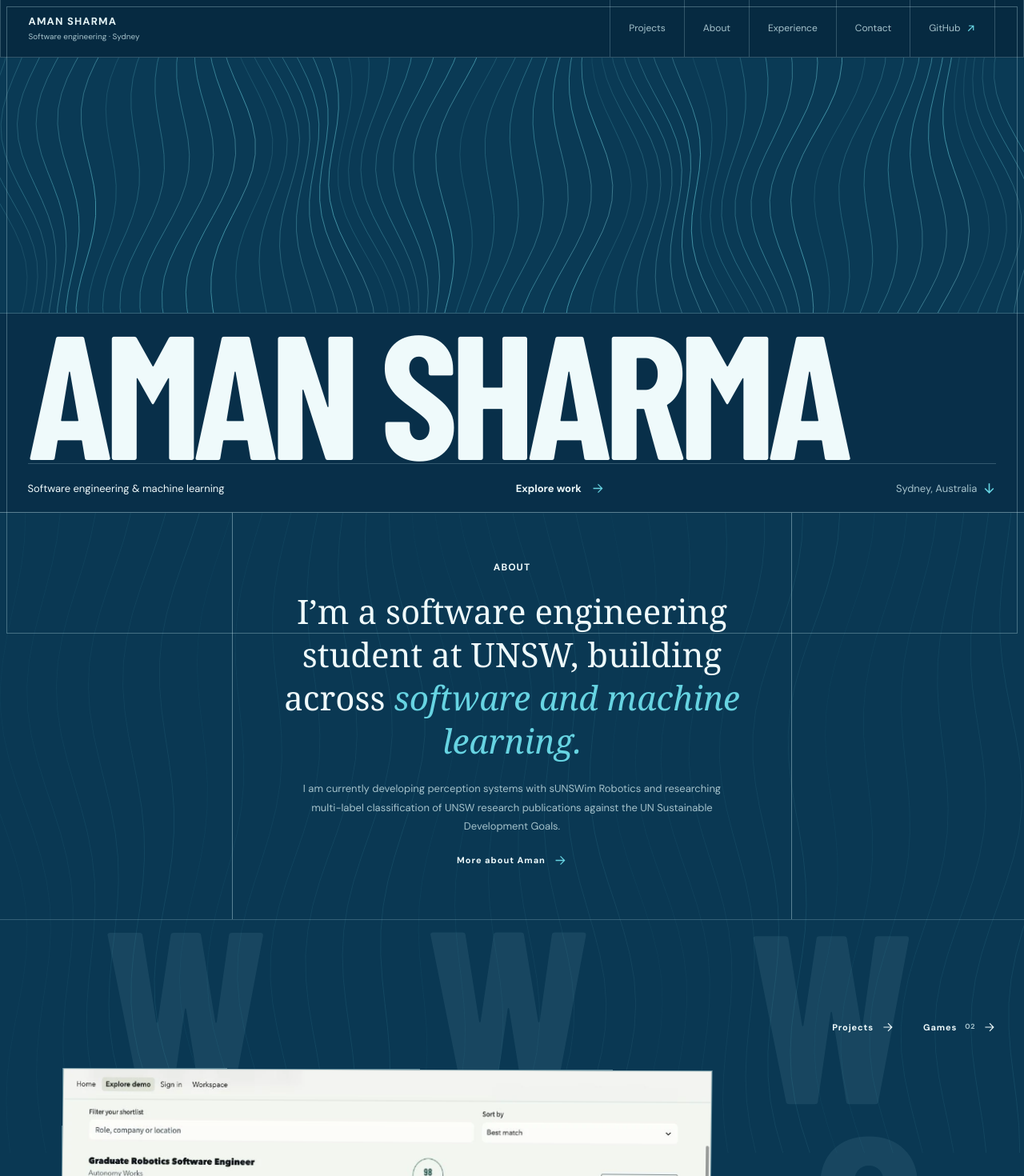
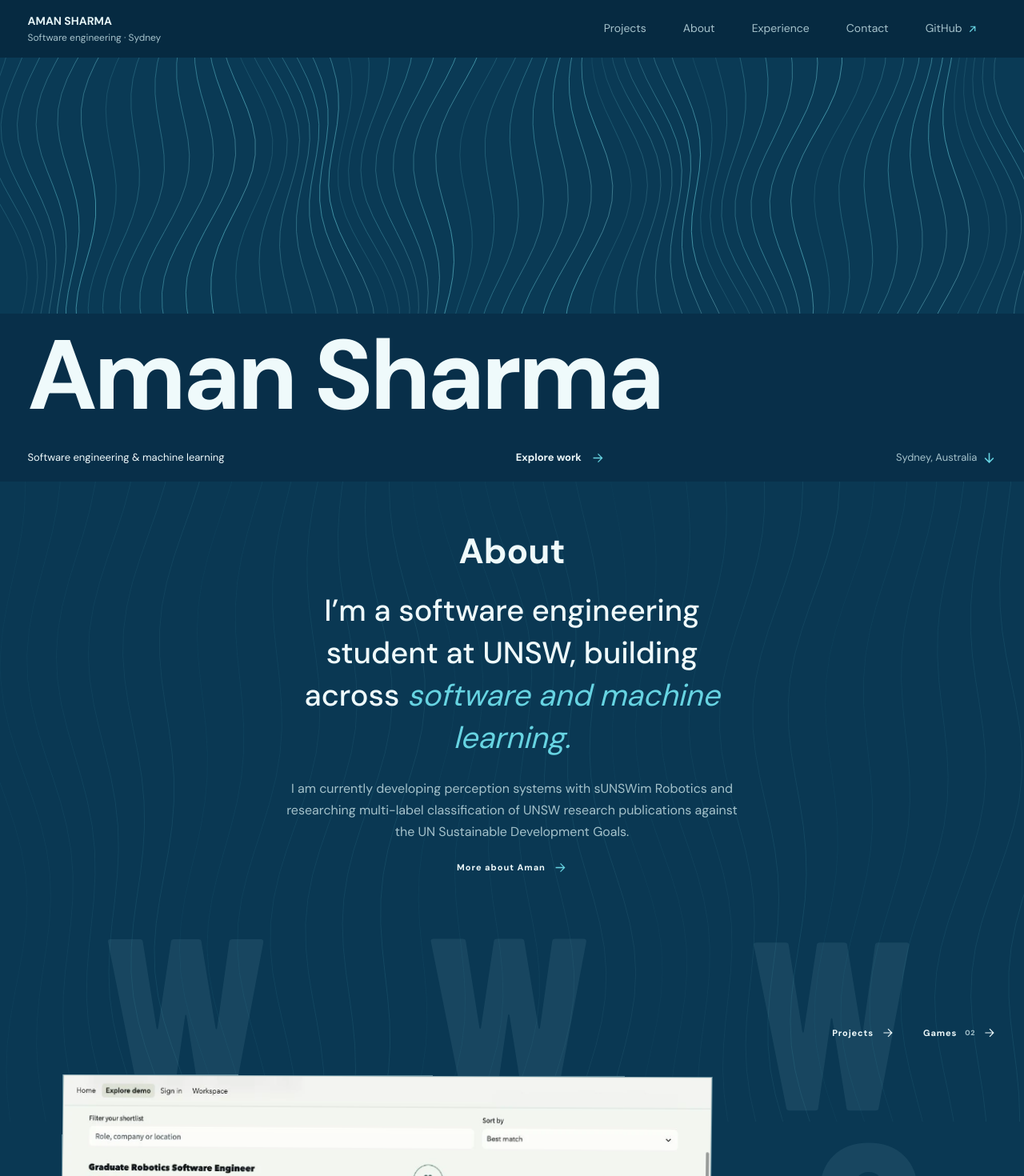
Before and after one commit to amancodeshere/personal-website, a Next.js app: page / in a window 1280 px wide. Shown: the top 1470 px of the page at 80% size. Built offline with nearby package versions, Linux system fonts and the light colour scheme; a web font is replaced by a local one.

Commit message:
feat:clarify project hierarchy with readable landing typography and remove decorative dividers

```diff
--- a/src/app/globals.css
+++ b/src/app/globals.css
@@ -34,16 +34,8 @@ body {
   overflow-x: clip;
   color: var(--ink);
   background: var(--ocean);
-  font: 15px/1.65 var(--body);
+  font: 16px/1.7 var(--body);
   -webkit-font-smoothing: antialiased;
-}
-body::before {
-  content: "";
-  position: fixed;
-  z-index: 100;
-  inset: 8px;
-  border: 1px solid rgba(195, 230, 237, 0.32);
-  pointer-events: none;
 }
 a {
   color: inherit;
@@ -93,8 +85,7 @@ svg {
   display: grid;
   grid-template-columns: minmax(150px, 1fr) auto auto;
   align-items: stretch;
-  border: 1px solid var(--line);
-  border-top: 0;
+
   background: var(--deep);
   position: relative;
   z-index: 20;
@@ -106,13 +97,12 @@ svg {
   line-height: 1.2;
 }
 .brand-name b {
-  font: 700 13px/1.2 var(--body);
-  letter-spacing: 0.09em;
+  font: 700 14px/1.2 var(--body);
 }
 .brand-name span {
   margin-top: 5px;
   color: var(--muted);
-  font-size: 10px;
+  font-size: 12px;
 }
 .primary-nav {
   display: flex;
@@ -123,9 +113,9 @@ svg {
   display: flex;
   align-items: center;
   padding-inline: clamp(12px, 1.8vw, 24px);
-  border-left: 1px solid var(--line);
+
   color: var(--muted);
-  font-size: 12px;
+  font-size: 14px;
   transition:
     color 0.18s,
     background 0.18s;
@@ -138,7 +128,6 @@ svg {
 }
 .header-social {
   gap: 7px;
-  border-right: 1px solid var(--line);
 }
 .header-social svg {
   width: 13px;
@@ -155,13 +144,12 @@ svg {
   align-items: center;
   justify-content: space-between;
   gap: 24px;
-  border: 1px solid var(--line);
-  border-bottom: 0;
+
   background: var(--deep);
 }
 .site-footer > span {
   color: var(--muted);
-  font-size: 11px;
+  font-size: 13px;
 }
 .footer-links {
   display: flex;
@@ -172,7 +160,7 @@ svg {
   gap: 6px;
   align-items: center;
   color: var(--muted);
-  font-size: 11px;
+  font-size: 13px;
 }
 .footer-links a:hover,
 .back-top:hover {
@@ -192,14 +180,12 @@ svg {
   align-items: center;
   gap: 8px;
   color: var(--muted);
-  font-size: 10px;
-  letter-spacing: 0.08em;
+  font-size: 12px;
 }
 
 /* Home: current field and title strip */
 .hero {
   background: var(--ocean);
-  border-bottom: 1px solid var(--line-strong);
 }
 .hero-art {
   height: clamp(245px, 40vh, 380px);
@@ -207,7 +193,6 @@ svg {
   overflow: hidden;
   position: relative;
   background: #0a3a55;
-  border-bottom: 1px solid var(--line);
 }
 .ocean-field {
   position: absolute;
@@ -240,14 +225,12 @@ svg {
 }
 .hero-title-wrap {
   padding: 12px 0 8px;
-  border-bottom: 1px solid var(--line);
 }
 .hero h1 {
   margin: 0;
   color: var(--ice);
-  font: 900 clamp(84px, 17.2vw, 286px)/0.76 var(--display);
-  letter-spacing: -0.045em;
-  white-space: nowrap;
+  font: 700 clamp(48px, 9.6vw, 148px)/1.06 var(--body);
+  letter-spacing: -0.035em;
 }
 .hero h1 span {
   display: block;
@@ -259,7 +242,7 @@ svg {
   min-height: 60px;
   gap: 18px;
   color: var(--muted);
-  font-size: clamp(10px, 1.05vw, 13px);
+  font-size: 13px;
 }
 .hero-meta > span:first-child {
   color: var(--ice);
@@ -294,26 +277,23 @@ svg {
   place-items: center;
   min-height: 430px;
   background: var(--deep);
-  border-bottom: 1px solid var(--line);
 }
 .about-copy {
   width: min(100%, 700px);
   margin: auto;
   padding: clamp(30px, 5vw, 62px) clamp(22px, 5vw, 64px);
-  border-inline: 1px solid var(--line-strong);
+
   text-align: center;
 }
 .about-copy h2 {
   margin: 0 0 22px;
   color: var(--ice);
-  font: 700 12px/1 var(--body);
-  letter-spacing: 0.09em;
-  text-transform: uppercase;
+  font: 700 clamp(30px, 3.5vw, 44px)/1.15 var(--body);
 }
 .about-lead {
   margin: 0;
   color: var(--ice);
-  font: 400 clamp(27px, 3.3vw, 42px)/1.28 var(--serif);
+  font: 500 clamp(26px, 3.1vw, 38px)/1.4 var(--body);
 }
 .about-lead em {
   color: var(--cyan);
@@ -323,8 +303,8 @@ svg {
   max-width: 62ch;
   margin: 22px auto 0;
   color: var(--muted);
-  font-size: 13px;
-  line-height: 1.8;
+  font-size: 16px;
+  line-height: 1.7;
 }
 .about-body p {
   margin: 0;
@@ -348,7 +328,7 @@ svg {
   position: relative;
   padding: clamp(64px, 8vw, 120px) var(--frame) clamp(82px, 10vw, 145px);
   background: #0a3853;
-  border-bottom: 1px solid var(--line);
+
   isolation: isolate;
 }
 .work-letter-wall {
@@ -475,7 +455,7 @@ svg {
   gap: 10px;
   align-items: center;
   color: var(--muted);
-  font-size: 10px;
+  font-size: 12px;
 }
 .project-row-meta > span:first-child {
   color: var(--cyan);
@@ -483,9 +463,8 @@ svg {
 .project-row-copy > h3 {
   margin: 5px 0 0;
   color: var(--ice);
-  font: 800 clamp(28px, 3.8vw, 48px)/0.95 var(--display);
-  text-transform: uppercase;
-  letter-spacing: -0.02em;
+  font: 600 clamp(21px, 2.1vw, 28px)/1.25 var(--body);
+  letter-spacing: -0.015em;
 }
 .project-row-copy > h3 a:hover {
   color: var(--cyan);
@@ -494,8 +473,8 @@ svg {
   max-width: 48ch;
   margin: 8px 0 0;
   color: var(--muted);
-  font-size: 12px;
-  line-height: 1.65;
+  font-size: 14px;
+  line-height: 1.7;
 }
 .tag-list,
 .project-row .text-link {
@@ -515,7 +494,6 @@ svg {
 /* Experience and direct contact */
 .experience-section {
   background: var(--ocean);
-  border-bottom: 1px solid var(--line);
 }
 .experience-section .section-heading {
   display: flex;
@@ -527,11 +505,7 @@ svg {
 .experience-section h2 {
   margin: 0;
   color: var(--ice);
-  font: 800 clamp(45px, 7vw, 92px)/0.85 var(--display);
-  letter-spacing: -0.035em;
-}
-.experience-ribbon {
-  border-top: 1px solid var(--line-strong);
+  font: 700 clamp(30px, 3.5vw, 44px)/1.15 var(--body);
 }
 .experience-ribbon article {
   display: grid;
@@ -539,24 +513,23 @@ svg {
   align-items: baseline;
   gap: 20px;
   padding: 15px 0;
-  border-bottom: 1px solid var(--line);
 }
 .experience-ribbon article > span,
 .experience-ribbon i {
   color: var(--muted);
-  font-size: 11px;
+  font-size: 13px;
   font-style: normal;
 }
 .experience-ribbon h3 {
   margin: 0;
   color: var(--ice);
-  font-size: 15px;
+  font-size: 17px;
   font-weight: 500;
 }
 .experience-ribbon p {
   margin: 0;
   color: var(--muted);
-  font-size: 12px;
+  font-size: 15px;
 }
 .experience-section .text-link {
   margin: 0 0 8px;
@@ -564,7 +537,6 @@ svg {
 .contact-section {
   padding: clamp(45px, 7vw, 92px) var(--frame) clamp(52px, 8vw, 104px);
   background: #0b3b55;
-  border-bottom: 1px solid var(--line-strong);
 }
 .contact-top,
 .contact-bottom {
@@ -578,8 +550,8 @@ svg {
 .contact-section h2 {
   margin: clamp(28px, 4vw, 56px) 0;
   color: var(--ice);
-  font: 900 clamp(84px, 19vw, 280px)/0.7 var(--display);
-  letter-spacing: -0.06em;
+  font: 700 clamp(44px, 7vw, 110px)/1.05 var(--body);
+  letter-spacing: -0.035em;
 }
 .contact-section h2 em {
   color: var(--cyan);
@@ -618,7 +590,6 @@ svg {
 }
 .page-intro {
   padding: clamp(66px, 10vw, 140px) 0 32px;
-  border-bottom: 1px solid var(--line-strong);
 }
 .page-note {
   color: var(--muted);
@@ -662,9 +633,9 @@ svg {
 .catalogue-heading {
   margin: 0 0 24px;
   padding-top: 18px;
-  border-top: 1px solid var(--line);
+
   color: var(--ice);
-  font: 600 clamp(28px, 3.6vw, 48px)/1 var(--display);
+  font: 700 clamp(30px, 3.5vw, 44px)/1.15 var(--body);
 }
 .filter-bar {
   display: flex;
@@ -737,7 +708,6 @@ svg {
   grid-template-columns: repeat(4, minmax(0, 1fr));
   gap: 22px;
   padding: 23px 0;
-  border-block: 1px solid var(--line);
 }
 .meta-label {
   color: var(--cyan);
@@ -808,15 +778,11 @@ svg {
 .detail-story p:last-child {
   margin-bottom: 0;
 }
-.approach-list {
-  border-top: 1px solid var(--line);
-}
 .approach-list article {
   display: grid;
   grid-template-columns: 50px 1fr;
   gap: 20px;
   padding: 20px 0;
-  border-bottom: 1px solid var(--line);
 }
 .approach-list article > span {
   color: var(--cyan);
@@ -835,14 +801,12 @@ svg {
 }
 .detail-highlights dl {
   margin: 0;
-  border-top: 1px solid var(--line);
 }
 .detail-highlights dl > div {
   display: grid;
   grid-template-columns: 220px 1fr;
   gap: 20px;
   padding: 14px 0;
-  border-bottom: 1px solid var(--line);
 }
 .detail-highlights dt {
   color: var(--muted);
@@ -859,8 +823,6 @@ svg {
   position: relative;
   padding: 27px 45px 27px 0;
   margin-top: 78px;
-  border-top: 1px solid var(--line-strong);
-  border-bottom: 1px solid var(--line-strong);
 }
 .next-project > span {
   color: var(--muted);
@@ -907,16 +869,12 @@ svg {
 .timeline-section {
   padding: 60px 0 0;
 }
-.education-list {
-  border-top: 1px solid var(--line);
-}
 .education-list article {
   display: grid;
   grid-template-columns: 1fr auto auto;
   gap: 30px;
   align-items: baseline;
   padding: 20px 0;
-  border-bottom: 1px solid var(--line);
 }
 .education-list h3 {
   margin: 0;
@@ -936,15 +894,11 @@ svg {
 .education-list time {
   white-space: nowrap;
 }
-.skill-groups {
-  border-top: 1px solid var(--line);
-}
 .skill-groups article {
   display: grid;
   grid-template-columns: 200px 1fr;
   gap: 28px;
   padding: 18px 0;
-  border-bottom: 1px solid var(--line);
 }
 .skill-groups h3 {
   margin: 0;
@@ -964,15 +918,11 @@ svg {
 .timeline-section {
   padding-top: 60px;
 }
-.timeline {
-  border-top: 1px solid var(--line);
-}
 .timeline > article {
   display: grid;
   grid-template-columns: minmax(140px, 0.5fr) 1.5fr;
   gap: 45px;
   padding: 25px 0 30px;
-  border-bottom: 1px solid var(--line);
 }
 .timeline-date {
   color: var(--cyan);
@@ -1021,15 +971,9 @@ svg {
   :root {
     --frame: 16px;
   }
-  body::before {
-    inset: 7px;
-  }
   .site-header {
     min-height: 64px;
     grid-template-columns: 1fr auto;
-  }
-  .brand-name span {
-    font-size: 9px;
   }
   .menu-toggle {
     display: flex;
@@ -1053,7 +997,6 @@ svg {
     inset: 64px 0 auto;
     flex-direction: column;
     background: var(--deep);
-    border: 1px solid var(--line);
   }
   .primary-nav.is-open {
     display: flex;
@@ -1061,15 +1004,16 @@ svg {
   .primary-nav a {
     min-height: 48px;
     border: 0;
-    border-top: 1px solid var(--line);
   }
   .header-social {
     display: none;
   }
   .site-footer {
     min-height: 84px;
-    flex-wrap: wrap;
-    padding-block: 18px;
+    flex-direction: column;
+    align-items: flex-start;
+    gap: 16px;
+    padding-block: 24px;
   }
   .site-footer > span {
     flex: 1;
@@ -1083,14 +1027,6 @@ svg {
   .hero-art {
     height: 34vh;
     min-height: 210px;
-  }
-  .hero h1 {
-    font-size: clamp(48px, 15.1vw, 128px);
-    white-space: normal;
-    line-height: 0.74;
-  }
-  .hero h1 span {
-    white-space: nowrap;
   }
   .hero-meta {
     min-height: 56px;
@@ -1130,9 +1066,6 @@ svg {
   .project-row:nth-child(even) {
     transform: none;
   }
-  .project-row-copy > h3 {
-    font-size: clamp(34px, 10vw, 48px);
-  }
   .experience-section .section-heading {
     align-items: start;
     flex-direction: column;
@@ -1147,12 +1080,8 @@ svg {
   .experience-ribbon i {
     grid-column: 2;
   }
-  .contact-section h2 {
-    font-size: clamp(66px, 19vw, 140px);
-    line-height: 0.74;
-  }
   .contact-top {
-    font-size: 9px;
+    font-size: 12px;
   }
   .contact-bottom {
     align-items: start;
@@ -1189,23 +1118,6 @@ svg {
   .detail-highlights dl > div {
     grid-template-columns: 1fr;
     gap: 5px;
-  }
-}
-@media (max-width: 390px) {
-  .hero h1 {
-    font-size: clamp(48px, 15.1vw, 58px);
-  }
-  .hero-meta {
-    font-size: 9px;
-  }
-  .hero-meta > a {
-    font-size: 9px;
-  }
-  .footer-links {
-    gap: 9px;
-  }
-  .footer-links a {
-    font-size: 10px;
   }
 }
 @media (prefers-reduced-motion: reduce) {
@@ -1268,7 +1180,6 @@ svg {
 }
 .contact-invitation h2 {
   margin: 0;
-  font-size: clamp(76px, 16vw, 240px);
   transition: color 0.25s;
 }
 .contact-orbit {
@@ -1305,9 +1216,6 @@ svg {
   .contact-invitation {
     gap: 12px;
   }
-  .contact-invitation h2 {
-    font-size: clamp(52px, 15vw, 100px);
-  }
   .contact-orbit {
     width: clamp(62px, 17vw, 110px);
   }
@@ -1315,14 +1223,14 @@ svg {
 
 /* Matched text and background masks preserve contrast throughout the radial sweep. */
 .contact-invitation::after {
-  content: "LET’S TALK.";
+  content: "Let’s talk.";
   position: absolute;
   inset: 0;
   display: flex;
   align-items: center;
   color: var(--ocean);
-  font: 900 clamp(76px, 16vw, 240px)/0.7 var(--display);
-  letter-spacing: -0.06em;
+  font: 700 clamp(44px, 7vw, 110px)/1.05 var(--body);
+  letter-spacing: -0.035em;
   clip-path: circle(0% at 88% 50%);
   transition: clip-path 0.7s cubic-bezier(0.16, 1, 0.3, 1);
   pointer-events: none;
@@ -1335,8 +1243,3 @@ svg {
 .contact-invitation:focus-visible h2 {
   color: var(--ice);
 }
-@media (max-width: 760px) {
-  .contact-invitation::after {
-    font-size: clamp(52px, 15vw, 100px);
-  }
-}
--- a/src/components/sections/ContactSection.tsx
+++ b/src/components/sections/ContactSection.tsx
@@ -12,7 +12,7 @@ export function ContactSection() {
         href={`mailto:${profile.email}`}
         aria-label="Start a conversation by email"
       >
-        <h2>LET’S TALK.</h2>
+        <h2>Let’s talk.</h2>
         <span className="contact-orbit" aria-hidden="true">
           <svg viewBox="0 0 100 100">
             <path d="M24 76 76 24M25 24h51v51" />
--- a/src/components/sections/Hero.tsx
+++ b/src/components/sections/Hero.tsx
@@ -9,7 +9,7 @@ export function Hero() {
       </div>
       <div className="hero-title-wrap">
         <h1 id="hero-title">
-          <span>AMAN SHARMA</span>
+          <span>Aman Sharma</span>
         </h1>
       </div>
       <div className="hero-meta">
```
Also changed, not shown: 1 other file (tests, documents, lock files or other folders).
